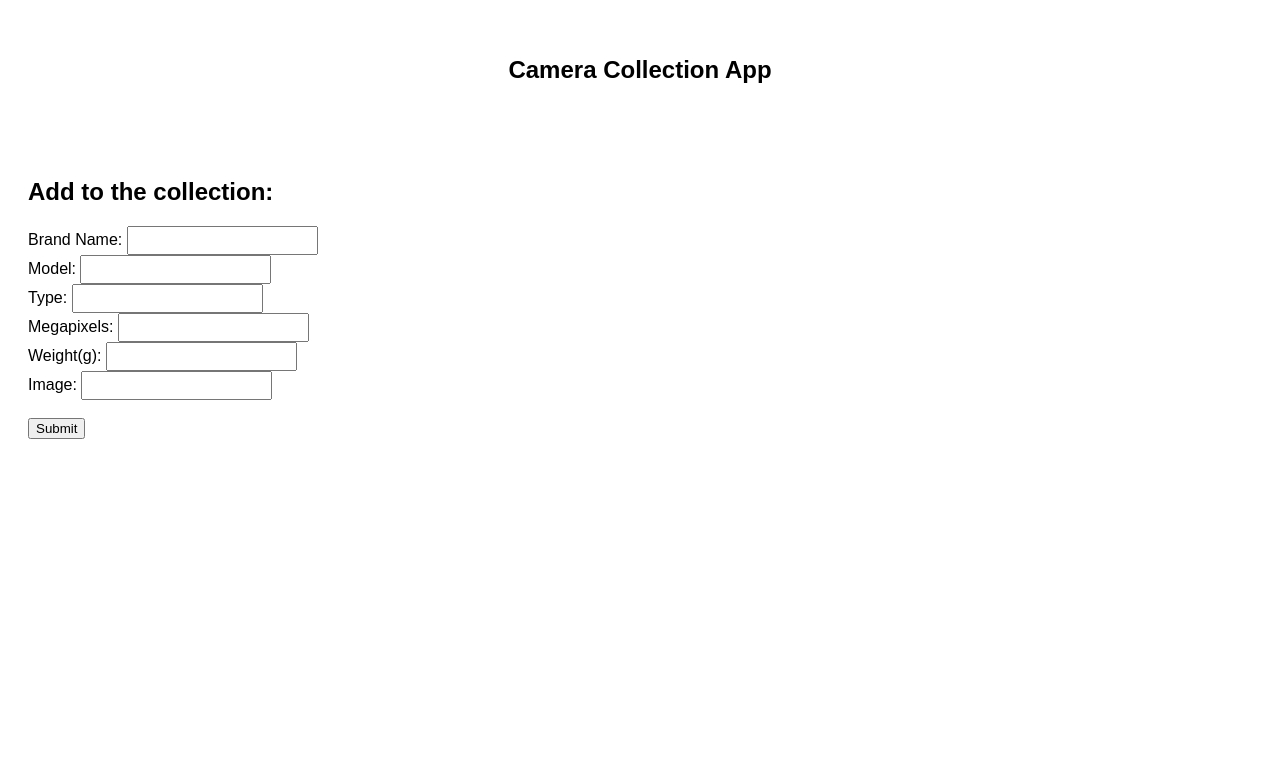
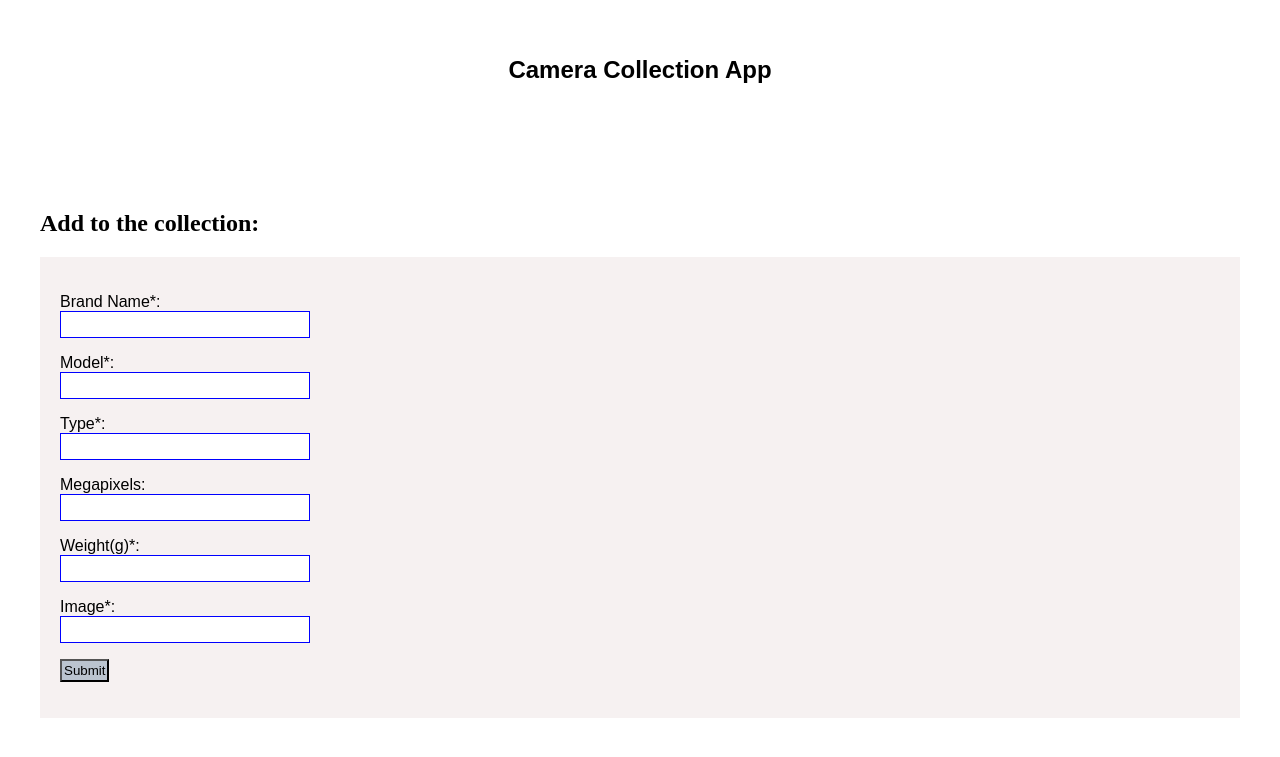
Before and after one commit to emferrari31/collection-app, a PHP site: page / in a window 1280 px wide. Shown: the top 757 px of the page. Run offline with PHP 8.4, Linux system fonts and the light colour scheme; data that the repository does not hold is empty.

Commit message:
css styling to the form

```diff
--- a/collectionApp.css
+++ b/collectionApp.css
@@ -54,12 +54,29 @@ h1 {
     }
 }
 
+
+
+.formSection {
+    padding: 2rem;
+}
+
 .formContainer {
-        margin: 20px;
+        display:flex;
+        padding: 20px;
         font-family: sans-serif;
+        background-color: #f6f1f1;
 }
 
 input[type=text] {
+    display:flex;
+    flex-wrap: wrap;
     padding: 5px;
-    /*width: 30%;*/
+    border: 1px solid blue;
+    width: 250px;
+    align-content:space-around;
 }
+
+.button {
+    background-color: #bbc4cf;
+    padding: 2px;
+}
--- a/index.php
+++ b/index.php
@@ -70,17 +70,19 @@
     }
     ?>
 </div>
+<div class="formSection">
+<h2>Add to the collection: </h2>
 <div class="formContainer">
-    <h2>Add to the collection: </h2>
     <form method="POST" action="<?php echo htmlspecialchars($_SERVER['PHP_SELF']);?>">
-        Brand Name: <input required type="text" name="brandName"><br>
-        Model: <input required type="text" name="model"><br>
-        Type: <input reuired type="text" name="type"><br>
-        Megapixels: <input type="text" name="megapixels"><br>
-        Weight(g): <input required type="text" name="weight(g)"><br>
-        Image: <input required type="text" name="images"><br><br>
-        <input type="submit">
+        <p>Brand Name*: <input required type="text" name="brandName"></p>
+        <p>Model*: <input required type="text" name="model"></p>
+        <p>Type*: <input reuired type="text" name="type"></p>
+        <p>Megapixels: <input type="text" name="megapixels"></p>
+        <p>Weight(g)*: <input required type="text" name="weight(g)"></p>
+        <p>Image*: <input required type="text" name="images"></p>
+        <input type="submit" class="button">
     </form>
+</div>
 </div>
 
 </body>
```
